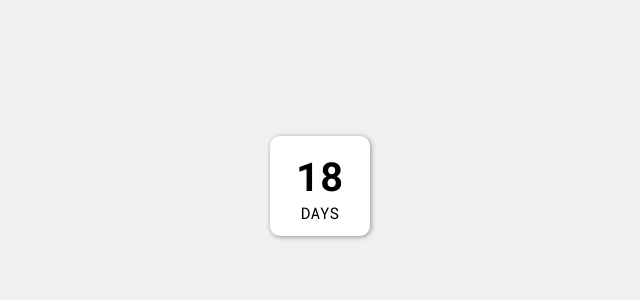
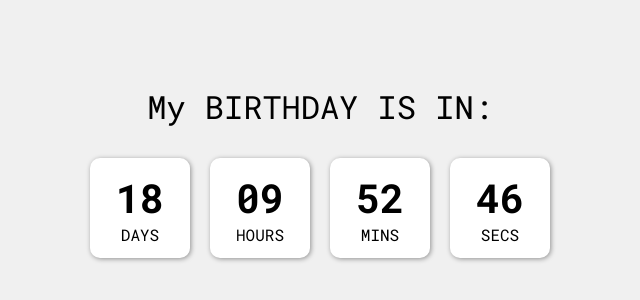
Before and after one commit to sumantika/hihi, a plain HTML site: page index.html in a window 1280 px wide. Shown: the part 224-524 px from the top of the page, without its empty margins (320-960 px from the left). Drawn offline with Linux system fonts and the light colour scheme.

Commit message:
Update index.html

```diff
--- a/index.html
+++ b/index.html
@@ -3,24 +3,65 @@
 </head>
 <body>
 <div class="container">
-  <div class="title"></div>
+  <div class="title">My BIRTHDAY IS IN:</div>
   <div class="clock">
     <div class="days">
       <span id="days">00</span>
       <p>DAYS</p>
     </div>
-
+    <div class="hours">
+      <span id="hours">00</span>
+      <p>HOURS</p>
+    </div>
+    <div class="minutes">
+      <span id="minutes">00</span>
+      <p>MINS</p>
+    </div>
+    <div class="seconds">
+      <span id="seconds">00</span>
+      <p>SECS</p>
+    </div>
   </div>
 </div>
 </body>
 <script>
 
+const startstop = document.getElementById("startstop");
+const seconds = document.getElementById("seconds");
+const minutes = document.getElementById("minutes");
+const hours = document.getElementById("hours");
 const days = document.getElementById("days");
 
 const today = new Date();
+const todayAt12 = new Date();
+todayAt12.setHours(0, 0, 0, 0);
+const birthdate = new Date("06/19/2024");
+let totalSeconds = 0;
+if (todayAt12.getTime() === birthdate.getTime()) {
+  totalSeconds = 0;
+} else {
 
-const birthdate = new Date("2024-06-19");
-var oneDay = 24 * 60 * 60 * 1000;
-var diffDays = Math.round(Math.abs((today.getTime() -birthdate.getTime()) / (oneDay)));
-days.innerText = diffDays;
+  totalSeconds = (birthdate - today) / 1000;
+}
+
+const setDisplay = (sec) => {
+  days.innerText = String(Math.floor(sec / (24 * 60 * 60))).padStart(2, "0");
+  sec = sec % (24 * 60 * 60);
+  hours.innerText = String(Math.floor(sec / (60 * 60))).padStart(2, "0");
+  sec = sec % (60 * 60);
+  minutes.innerText = String(Math.floor(sec / 60)).padStart(2, "0");
+  sec = sec % 60;
+  seconds.innerText = String(Math.floor(sec)).padStart(2, "0");
+};
+
+const timer = setInterval(() => {
+  if (totalSeconds <= 0) {
+    totalSeconds = 0;
+    clearInterval(timer);
+    return;
+  }
+  totalSeconds -= 1;
+  setDisplay(totalSeconds);
+}, 1000);
+
 </script>
```
